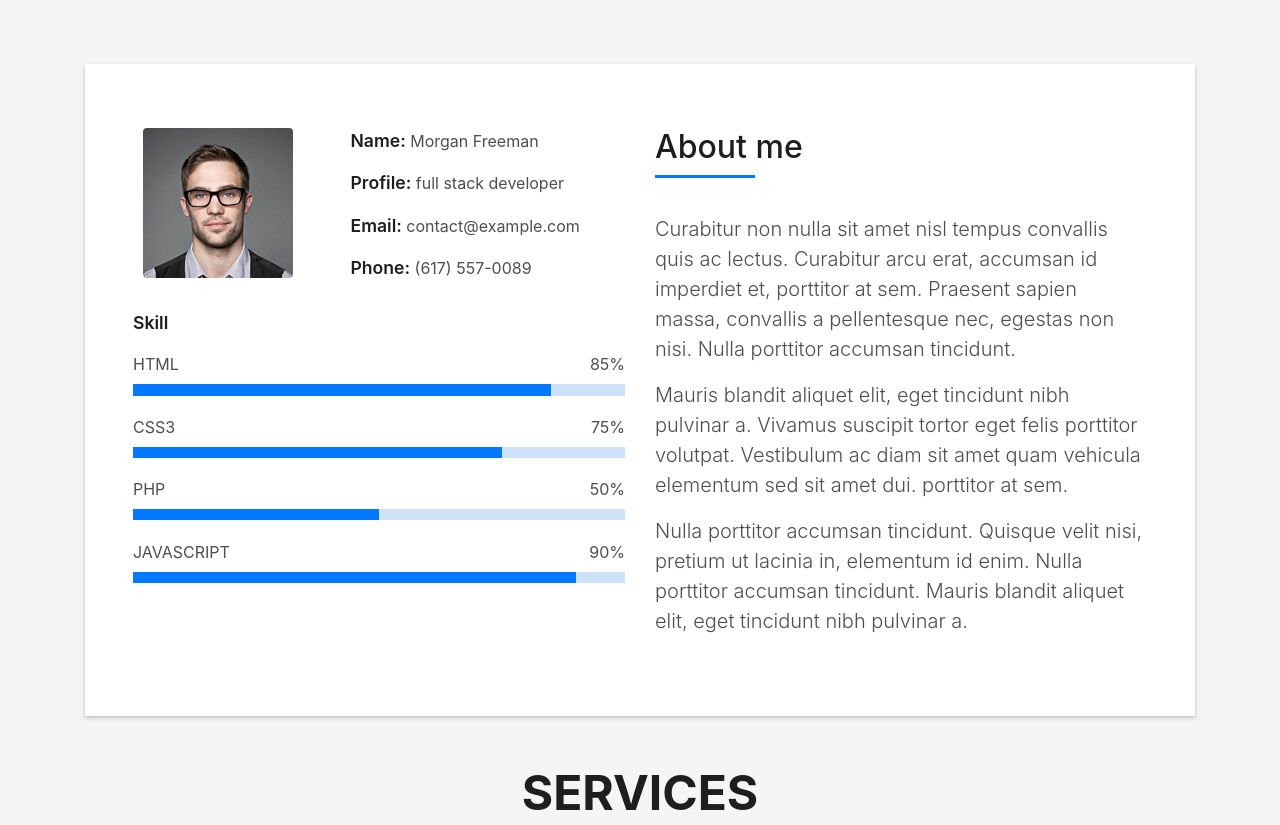
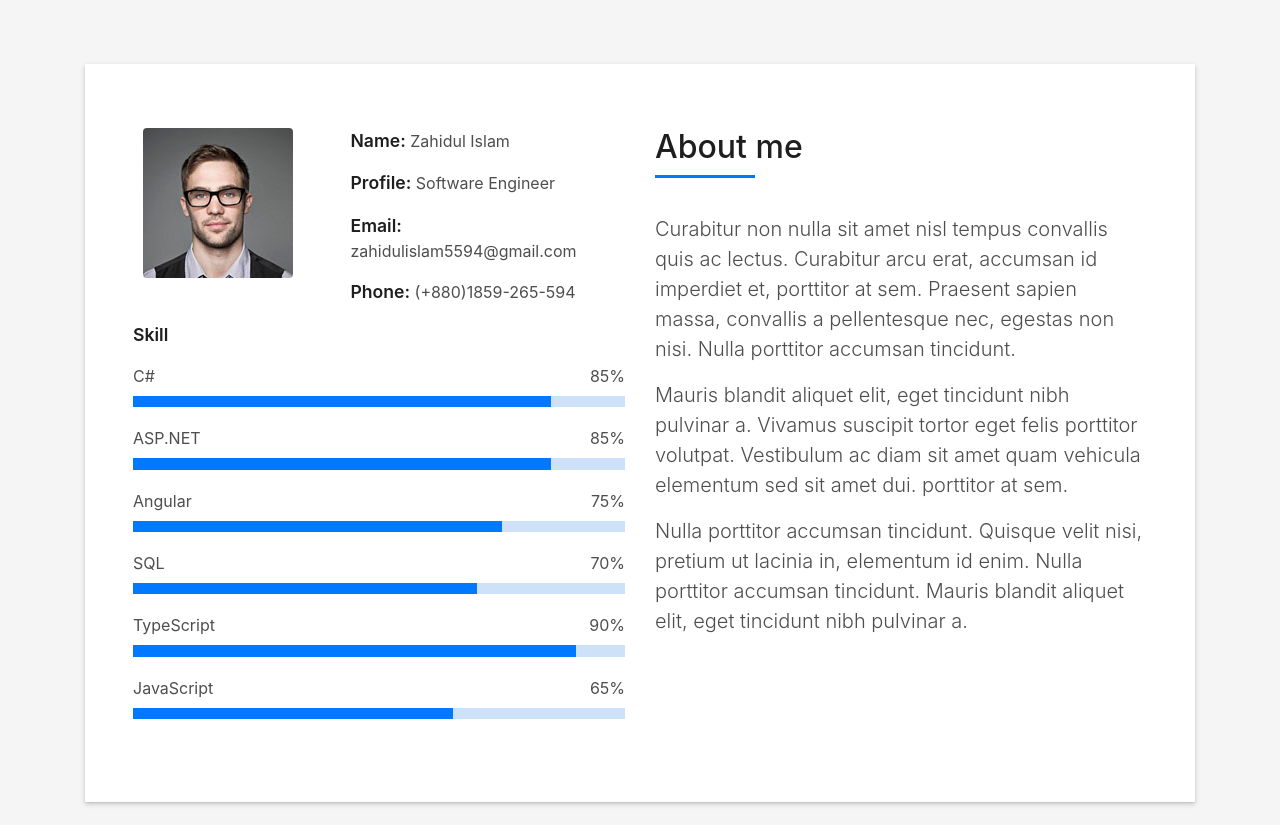
Before and after one commit to zahid94/zahid94.github.io, a plain HTML site: page index.html in a window 1280 px wide. Shown: the part 800-1625 px from the top of the page. Drawn offline with Linux system fonts and the light colour scheme; files whose address does not match are found by name.

Commit message:
add info

```diff
--- a/index.html
+++ b/index.html
@@ -78,7 +78,7 @@
         <div class="container">
           <!--<p class="display-6 color-d">Hello, world!</p>-->
           <h1 class="intro-title mb-4">I am Zahidul Islam</h1>
-          <p class="intro-subtitle"><span class="text-slider-items">Software Engineer, Asp.net Developer, Full-stack Developer</span><strong class="text-slider"></strong></p>
+          <p class="intro-subtitle"><span class="text-slider-items">Software Engineer, ASP.NET Developer, Full-Stack Developer</span><strong class="text-slider"></strong></p>
           <!-- <p class="pt-3"><a class="btn btn-primary btn js-scroll px-4" href="#about" role="button">Learn More</a></p> -->
         </div>
       </div>
@@ -101,33 +101,43 @@
                   </div>
                   <div class="col-sm-6 col-md-7">
                     <div class="about-info">
-                      <p><span class="title-s">Name: </span> <span>Morgan Freeman</span></p>
-                      <p><span class="title-s">Profile: </span> <span>full stack developer</span></p>
-                      <p><span class="title-s">Email: </span> <span>contact@example.com</span></p>
-                      <p><span class="title-s">Phone: </span> <span>(617) 557-0089</span></p>
+                      <p><span class="title-s">Name: </span> <span>Zahidul Islam</span></p>
+                      <p><span class="title-s">Profile: </span> <span>Software Engineer</span></p>
+                      <p><span class="title-s">Email: </span> <span>zahidulislam5594@gmail.com</span></p>
+                      <p><span class="title-s">Phone: </span> <span>(+880)1859-265-594</span></p>
                     </div>
                   </div>
                 </div>
                 <div class="skill-mf">
                   <p class="title-s">Skill</p>
-                  <span>HTML</span> <span class="pull-right">85%</span>
+                  <span>C#</span> <span class="pull-right">85%</span>
                   <div class="progress">
                     <div class="progress-bar" role="progressbar" style="width: 85%;" aria-valuenow="85" aria-valuemin="0"
                       aria-valuemax="100"></div>
                   </div>
-                  <span>CSS3</span> <span class="pull-right">75%</span>
+                  <span>ASP.NET</span> <span class="pull-right">85%</span>
+                  <div class="progress">
+                    <div class="progress-bar" role="progressbar" style="width: 85%;" aria-valuenow="85" aria-valuemin="0"
+                      aria-valuemax="100"></div>
+                  </div>
+                  <span>Angular</span> <span class="pull-right">75%</span>
                   <div class="progress">
                     <div class="progress-bar" role="progressbar" style="width: 75%" aria-valuenow="75" aria-valuemin="0"
                       aria-valuemax="100"></div>
                   </div>
-                  <span>PHP</span> <span class="pull-right">50%</span>
+                  <span>SQL</span> <span class="pull-right">70%</span>
                   <div class="progress">
-                    <div class="progress-bar" role="progressbar" style="width: 50%" aria-valuenow="50" aria-valuemin="0"
+                    <div class="progress-bar" role="progressbar" style="width: 70%" aria-valuenow="70" aria-valuemin="0"
                       aria-valuemax="100"></div>
                   </div>
-                  <span>JAVASCRIPT</span> <span class="pull-right">90%</span>
+                  <span>TypeScript</span> <span class="pull-right">90%</span>
                   <div class="progress">
                     <div class="progress-bar" role="progressbar" style="width: 90%" aria-valuenow="90" aria-valuemin="0"
+                      aria-valuemax="100"></div>
+                  </div>
+                  <span>JavaScript</span> <span class="pull-right">65%</span>
+                  <div class="progress">
+                    <div class="progress-bar" role="progressbar" style="width: 65%" aria-valuenow="65" aria-valuemin="0"
                       aria-valuemax="100"></div>
                   </div>
                 </div>
@@ -715,8 +725,8 @@
                     </p>
                     <ul class="list-ico">
                       <li><span class="ion-ios-location"></span> 329 WASHINGTON ST BOSTON, MA 02108</li>
-                      <li><span class="ion-ios-telephone"></span> (617) 557-0089</li>
-                      <li><span class="ion-email"></span> contact@example.com</li>
+                      <li><span class="ion-ios-telephone"></span> (+880)1859-265-594</li>
+                      <li><span class="ion-email"></span> zahidulislam5594@gmail.com</li>
                     </ul>
                   </div>
                   <div class="socials">
@@ -739,7 +749,7 @@
         <div class="row">
           <div class="col-sm-12">
             <div class="copyright-box">
-              <p class="copyright">&copy; Copyright <strong>DevFolio</strong>. All Rights Reserved</p>
+              <p class="copyright">&copy; Copyright <a href="https://zahid94.github.io/"><strong>Zahidul Islam</strong></a>. All Rights Reserved</p>
               <div class="credits">
                 <!--
                   All the links in the footer should remain intact.
@@ -747,7 +757,7 @@
                   Licensing information: https://bootstrapmade.com/license/
                   Purchase the pro version with working PHP/AJAX contact form: https://bootstrapmade.com/buy/?theme=DevFolio
                 -->
-                Designed by <a href="https://bootstrapmade.com/">BootstrapMade</a>
+                <!-- Designed by <a href="https://bootstrapmade.com/">BootstrapMade</a> -->
               </div>
             </div>
           </div>
```
